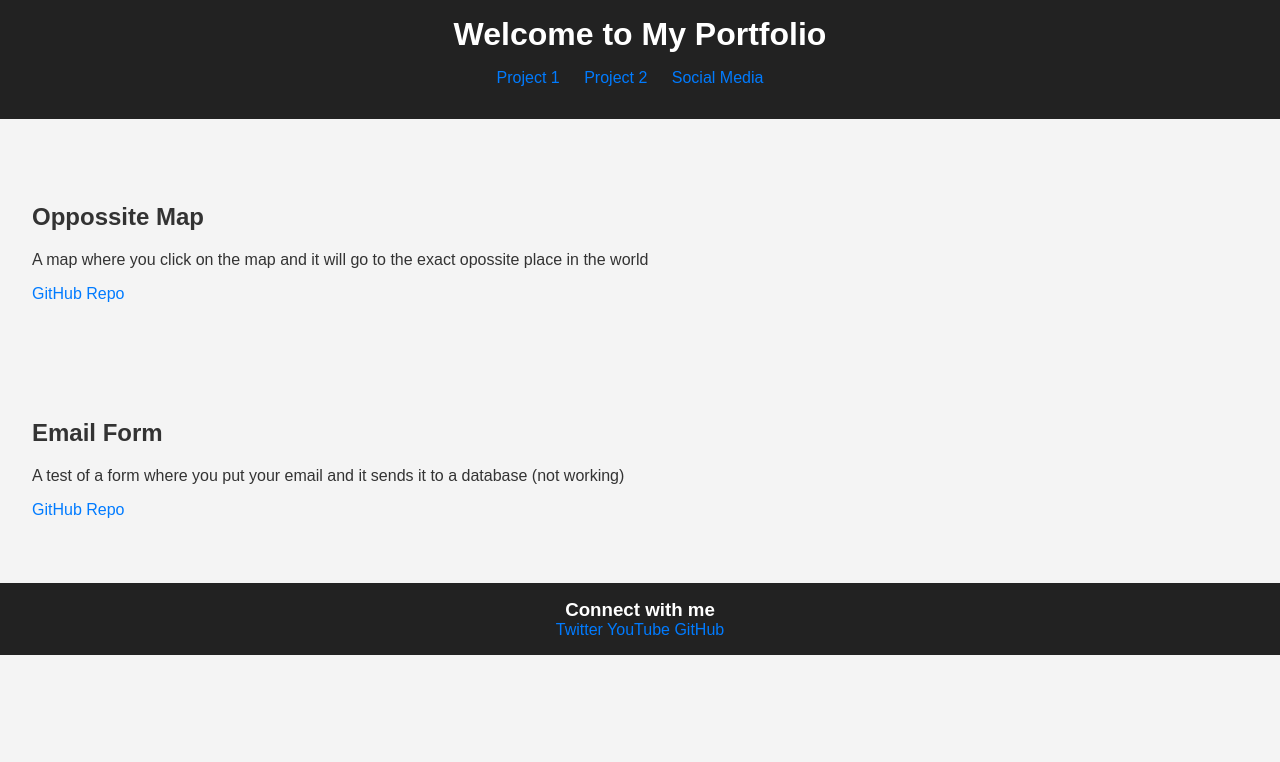
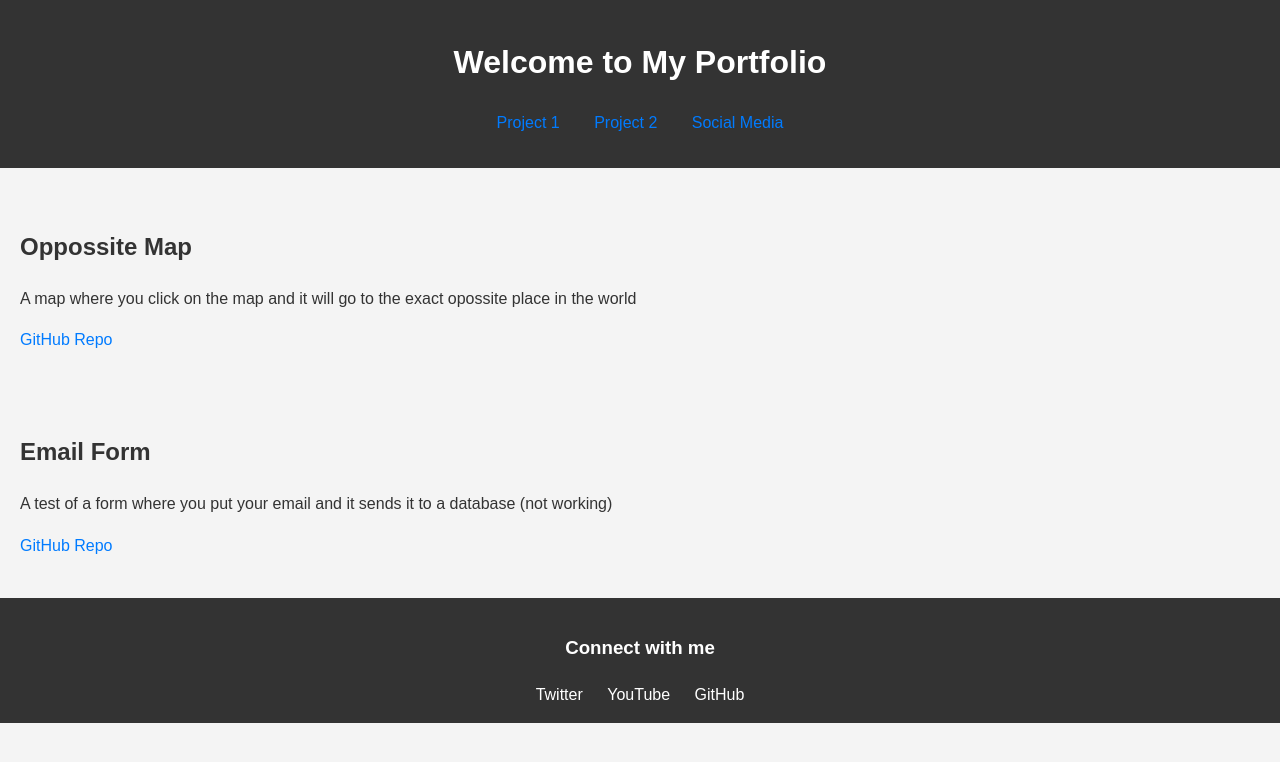
Before and after one commit to daniel-inderos/Portfolio, a plain HTML site: page index.html in a window 1280 px wide. Drawn offline with Linux system fonts and the light colour scheme.

Commit message:
Update style.css

```diff
--- a/style.css
+++ b/style.css
@@ -1,30 +1,11 @@
+/* General Styles */
 body {
-    font-family: Arial, sans-serif;
+    font-family: 'Arial', sans-serif;
     margin: 0;
     padding: 0;
+    background-color: #f4f4f4;
     color: #333;
-    background-color: #f4f4f4;
-}
-
-header, footer {
-    background-color: #222;
-    color: white;
-    text-align: center;
-    padding: 1em 0;
-}
-
-header h1, footer h3 {
-    margin: 0;
-}
-
-nav ul {
-    list-style-type: none;
-    padding: 0;
-}
-
-nav ul li {
-    display: inline;
-    margin-right: 20px;
+    line-height: 1.6;
 }
 
 a {
@@ -33,14 +14,58 @@ a {
 }
 
 a:hover {
-    text-decoration: underline;
+    color: #0056b3;
 }
 
+/* Header */
+header {
+    background: #333;
+    color: #fff;
+    padding: 1rem 0;
+    text-align: center;
+}
+
+header nav ul {
+    list-style: none;
+    padding: 0;
+}
+
+header nav ul li {
+    display: inline;
+    margin: 0 15px;
+}
+
+/* Sections */
 section {
-    padding: 2em;
-    margin: 2em 0;
+    padding: 20px;
+    margin: 20px 0;
 }
 
 section h2 {
     color: #333;
 }
+
+/* Footer */
+footer {
+    background: #333;
+    color: #fff;
+    text-align: center;
+    padding: 1rem 0;
+}
+
+footer a {
+    color: #fff;
+    margin: 0 10px;
+}
+
+footer a:hover {
+    color: #ccc;
+}
+
+/* Responsive Design */
+@media (max-width: 768px) {
+    header nav ul li {
+        display: block;
+        margin: 10px 0;
+    }
+}
```
